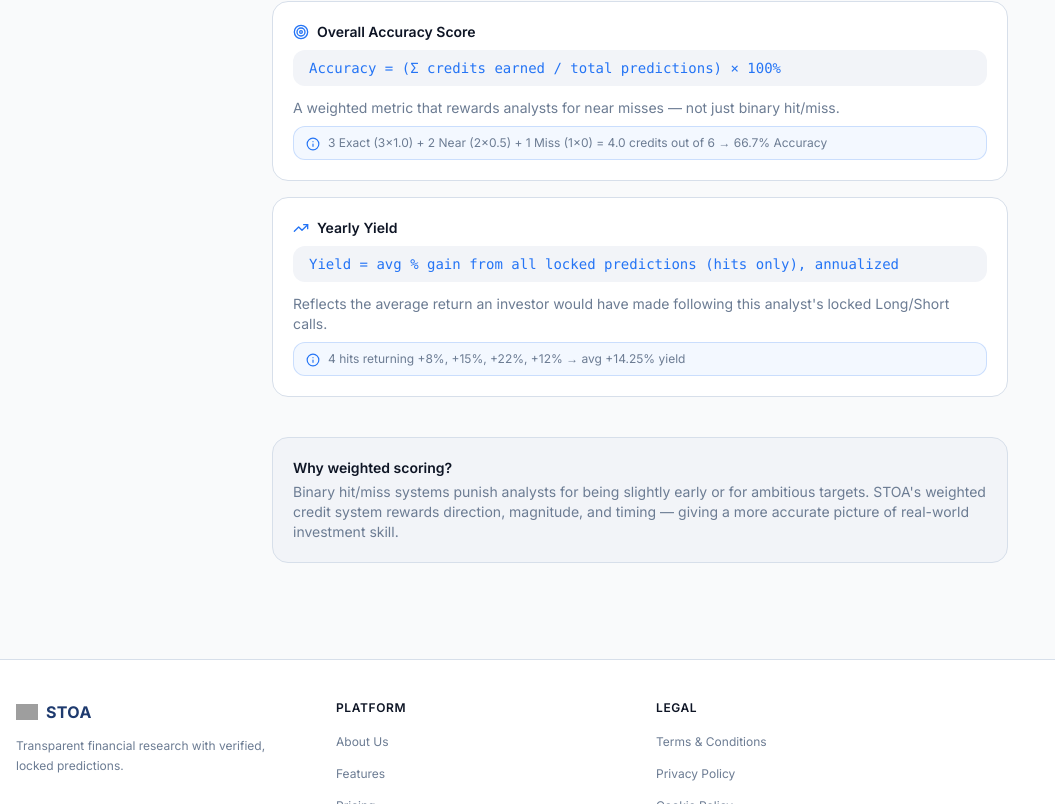
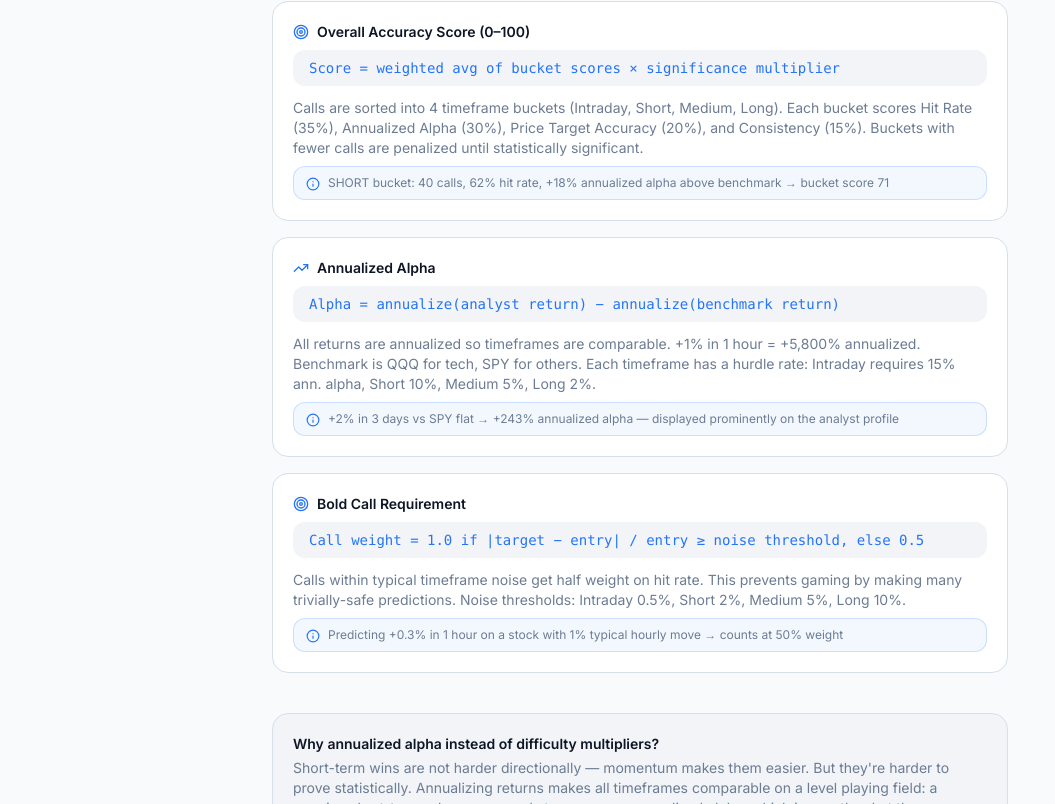
Before and after one commit to liorkr98/STOA, a React (Vite) app: page /calculations in a window 1280 px wide. Shown: the part 1016-1820 px from the top of the page, without its empty margins (0-1055 px from the left). Built offline with nearby package versions, Linux system fonts and the light colour scheme; no server answers; grey boxes are pictures that could not be loaded.

Commit message:
File changes

```diff
--- a/src/pages/CalculationsPage.jsx
+++ b/src/pages/CalculationsPage.jsx
@@ -47,17 +47,24 @@ const TIERS = [
 const FORMULAS = [
   {
     icon: Target,
-    title: "Overall Accuracy Score",
-    formula: "Accuracy = (Σ credits earned / total predictions) × 100%",
-    note: "A weighted metric that rewards analysts for near misses — not just binary hit/miss.",
-    example: "3 Exact (3×1.0) + 2 Near (2×0.5) + 1 Miss (1×0) = 4.0 credits out of 6 → 66.7% Accuracy",
+    title: "Overall Accuracy Score (0–100)",
+    formula: "Score = weighted avg of bucket scores × significance multiplier",
+    note: "Calls are sorted into 4 timeframe buckets (Intraday, Short, Medium, Long). Each bucket scores Hit Rate (35%), Annualized Alpha (30%), Price Target Accuracy (20%), and Consistency (15%). Buckets with fewer calls are penalized until statistically significant.",
+    example: "SHORT bucket: 40 calls, 62% hit rate, +18% annualized alpha above benchmark → bucket score 71",
   },
   {
     icon: TrendingUp,
-    title: "Yearly Yield",
-    formula: "Yield = avg % gain from all locked predictions (hits only), annualized",
-    note: "Reflects the average return an investor would have made following this analyst's locked Long/Short calls.",
-    example: "4 hits returning +8%, +15%, +22%, +12% → avg +14.25% yield",
+    title: "Annualized Alpha",
+    formula: "Alpha = annualize(analyst return) − annualize(benchmark return)",
+    note: "All returns are annualized so timeframes are comparable. +1% in 1 hour = +5,800% annualized. Benchmark is QQQ for tech, SPY for others. Each timeframe has a hurdle rate: Intraday requires 15% ann. alpha, Short 10%, Medium 5%, Long 2%.",
+    example: "+2% in 3 days vs SPY flat → +243% annualized alpha — displayed prominently on the analyst profile",
+  },
+  {
+    icon: Target,
+    title: "Bold Call Requirement",
+    formula: "Call weight = 1.0 if |target − entry| / entry ≥ noise threshold, else 0.5",
+    note: "Calls within typical timeframe noise get half weight on hit rate. This prevents gaming by making many trivially-safe predictions. Noise thresholds: Intraday 0.5%, Short 2%, Medium 5%, Long 10%.",
+    example: "Predicting +0.3% in 1 hour on a stock with 1% typical hourly move → counts at 50% weight",
   },
 ];
 
@@ -121,9 +128,15 @@ export default function CalculationsPage() {
       </div>
 
       {/* Fairness note */}
-      <div className="bg-secondary border border-border rounded-2xl p-5 text-sm text-muted-foreground">
-        <p className="font-semibold text-foreground mb-1">Why weighted scoring?</p>
-        <p>Binary hit/miss systems punish analysts for being slightly early or for ambitious targets. STOA's weighted credit system rewards direction, magnitude, and timing — giving a more accurate picture of real-world investment skill.</p>
+      <div className="bg-secondary border border-border rounded-2xl p-5 text-sm text-muted-foreground space-y-3">
+        <div>
+          <p className="font-semibold text-foreground mb-1">Why annualized alpha instead of difficulty multipliers?</p>
+          <p>Short-term wins are not harder directionally — momentum makes them easier. But they're harder to prove statistically. Annualizing returns makes all timeframes comparable on a level playing field: a genuine short-term edge compounds to enormous annualized alpha, which is exactly what the score rewards.</p>
+        </div>
+        <div>
+          <p className="font-semibold text-foreground mb-1">Why more calls required for short-term analysts?</p>
+          <p>Short-term price direction has a ~55% momentum base rate — higher than the ~50% long-term base rate. You need more samples (75–150) to prove your win rate is above that baseline, not just lucky momentum-riding.</p>
+        </div>
       </div>
     </div>
   );
```
Also changed, not shown: src/lib/accuracyScore.js.
